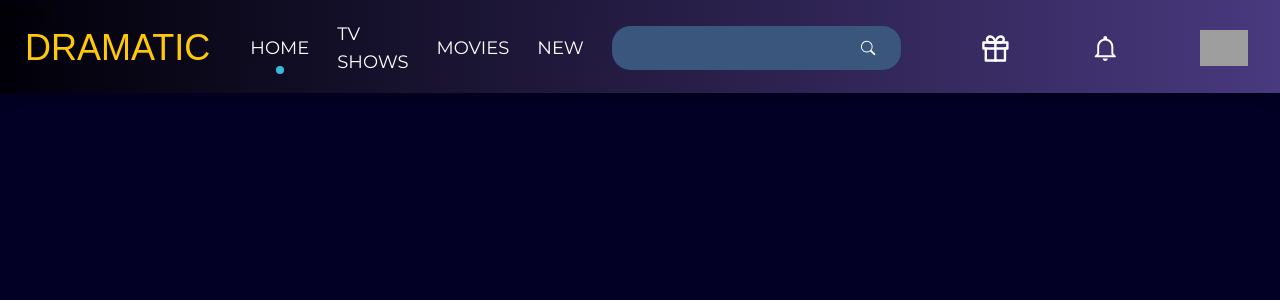
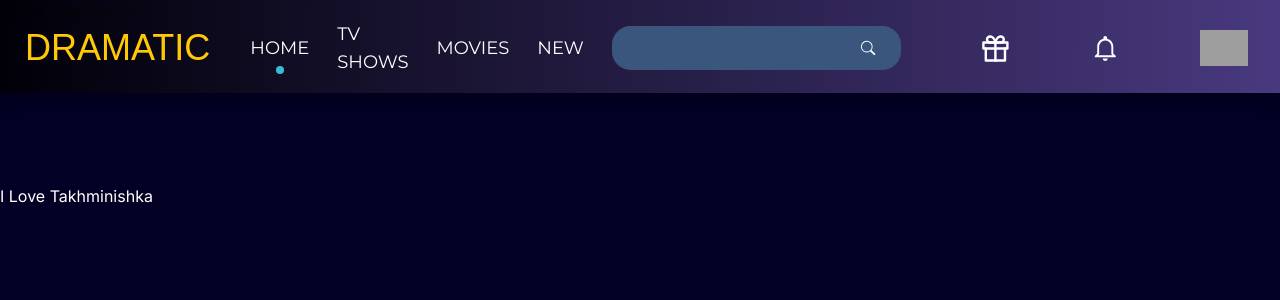
Before and after one commit to bekatam/movie, a Next.js app: page /movies in a window 1280 px wide. Shown: the top 300 px of the page. Built offline with nearby package versions, Linux system fonts and the light colour scheme; grey boxes are pictures that could not be loaded; a web font is replaced by a local one.

Commit message:
added 4 Takhminishka

```diff
--- a/src/app/components/Footer/index.tsx
+++ b/src/app/components/Footer/index.tsx
@@ -2,7 +2,7 @@ import React from 'react'
 
 const Footer = () => {
   return (
-    <div>Footer</div>
+    <div className='mt-40 text-white'>I Love Takhminishka</div>
   )
 }
 
--- a/src/app/movies/page.tsx
+++ b/src/app/movies/page.tsx
@@ -2,7 +2,7 @@ import React from 'react'
 
 const Movies = () => {
   return (
-    <div>Movies</div>
+    <div>I Love Takhminishka</div>
   )
 }
 
--- a/src/app/new/page.tsx
+++ b/src/app/new/page.tsx
@@ -2,7 +2,7 @@ import React from 'react'
 
 const New = () => {
   return (
-    <div>New</div>
+    <div>I Love Takhminishka</div>
   )
 }
 
--- a/src/app/tv_shows/page.tsx
+++ b/src/app/tv_shows/page.tsx
@@ -2,7 +2,7 @@ import React from 'react'
 
 const TVShows = () => {
   return (
-    <div>TVShows</div>
+    <div >I Love Takhminishka</div>
   )
 }
 
```
